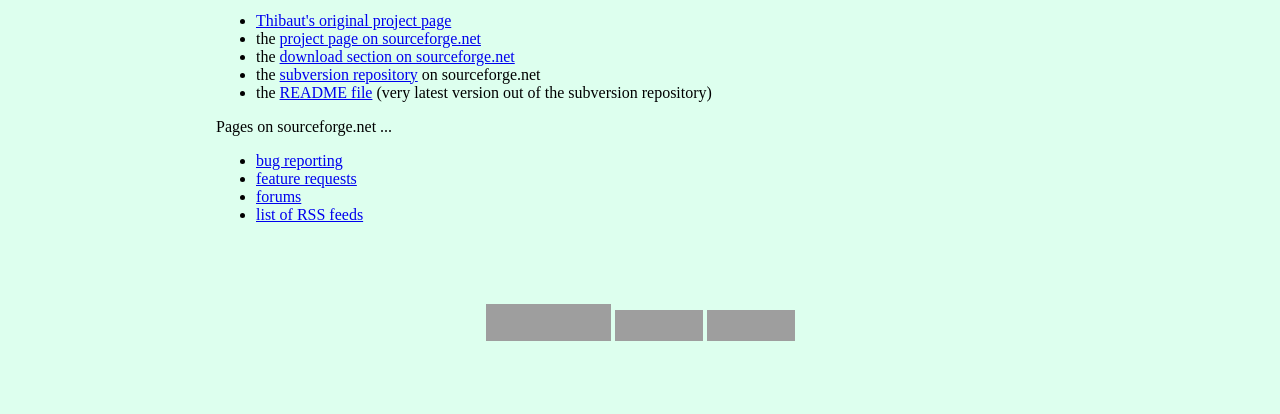
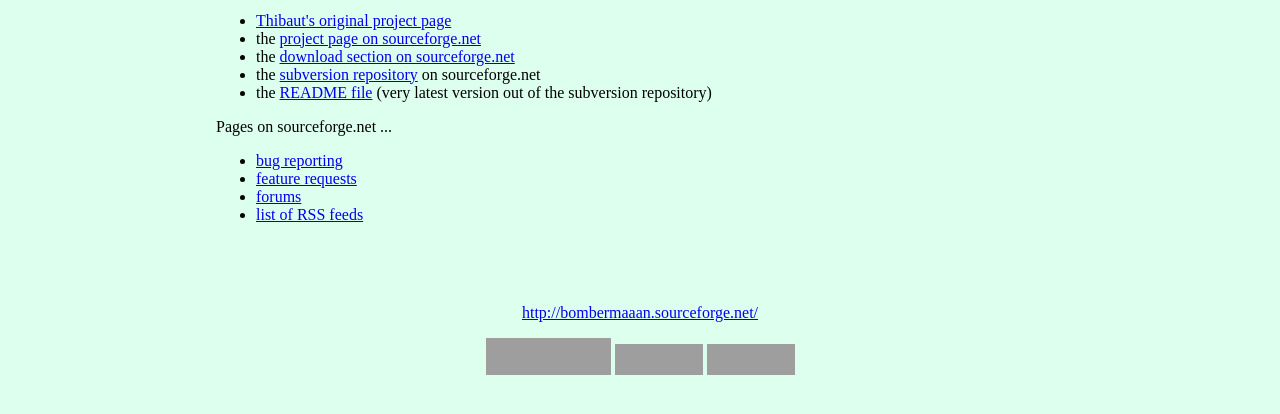
Before and after one commit to carstene1ns/Bombermaaan-R, a PHP site: page /index.php in a window 1280 px wide. Shown: the part 312-726 px from the top of the page. Run offline with PHP 8.4, Linux system fonts and the light colour scheme; grey boxes are pictures that could not be loaded.

Commit message:
Added website address to bottom of each page

```diff
--- a/web/inc/webpage.php
+++ b/web/inc/webpage.php
@@ -40,6 +40,10 @@ class WebPage {
 
 		?>
 <div id="tail">
+<p>
+<a href="http://bombermaaan.sourceforge.net/">http://bombermaaan.sourceforge.net/</a>
+</p>
+<p>
 <a href="http://sourceforge.net"><img style="border: 0px;" src="http://sflogo.sourceforge.net/sflogo.php?group_id=81520&amp;type=4" width="125" height="37" alt="SourceForge.net Logo" /></a>
 <a href="http://validator.w3.org/check?uri=referer"><img style="border: 0px;" src="http://www.w3.org/Icons/valid-xhtml11-blue" alt="Valid XHTML 1.1" height="31" width="88" /></a>
 <a href="http://jigsaw.w3.org/css-validator/check/referer">
@@ -47,6 +51,7 @@ class WebPage {
        src="http://jigsaw.w3.org/css-validator/images/vcss"
        alt="Valid CSS!" />
  </a>
+</p>
 </div>
 
 </body>
```
